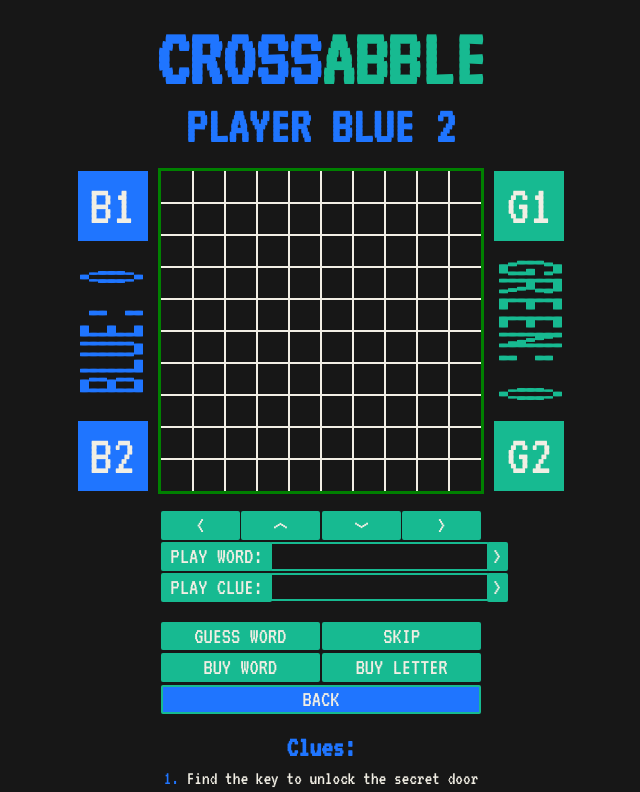
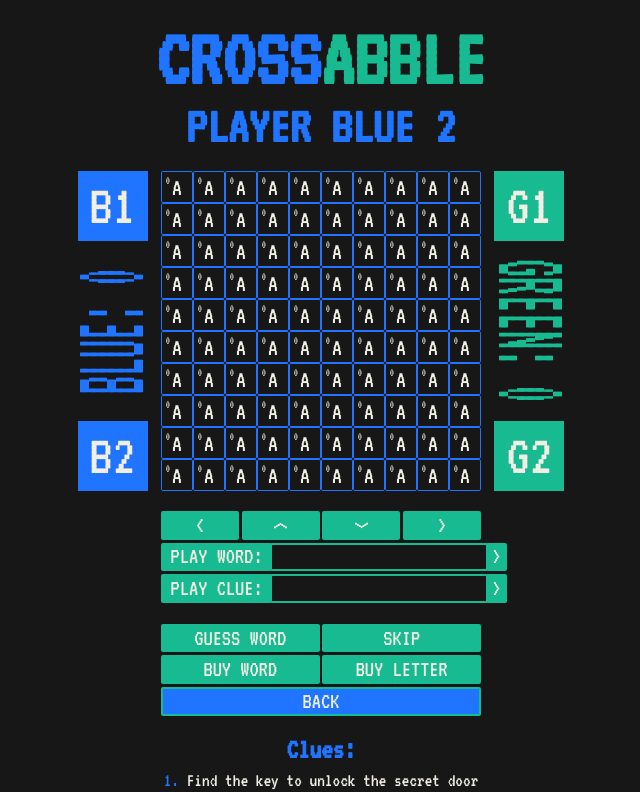
Before and after one commit to Lab-Accident/crossabble, a React (Vite) app in the folder client/: page /play in a window 1280 px wide. Shown: the top 792 px of the page, without its empty margins (319-959 px from the left). Built offline with nearby package versions, Linux system fonts and the light colour scheme.

Commit message:
fix cell sizing

```diff
--- a/client/src/components/GameBoard.jsx
+++ b/client/src/components/GameBoard.jsx
@@ -1,17 +1,22 @@
-import React, { useState, useEffect } from 'react';
+import React, { useState, useEffect, createContext } from 'react';
 import Grid from './Grid'
+
+export const gridCellSizeContext = React.createContext();
+const GRID_SIZE = getComputedStyle(document.documentElement).getPropertyValue('--grid-size');
 
 function GameBoard() {
 
   const [blueScore, setBlueScore] = useState(0);
   const [greenScore, setGreenScore] = useState(0);
   const [colHeight, setColHeight] = useState(0);
+  const [cellSize, setCellSize] = useState(0);
   const [teamLabelTextWidth, setTeamLabelTextWidth] = useState(0);
 
   useEffect(() => {
     const handleResize = () => {
       updateColHeights();
       updateTeamLabelTextWidth();
+      updateCellSize();
     };
     handleResize();
 
@@ -37,6 +42,12 @@ function GameBoard() {
     }
   };
 
+  const updateCellSize = () => {
+    const cell = document.querySelector('.grid-container');
+    if (cell) {
+      setCellSize(Math.round(cell.offsetWidth / GRID_SIZE));
+    }
+  };
 
   const getTeamLabelStyle = (height, width, left) => {
     const scaleY = Math.min(2.5, (230 / width));
@@ -53,7 +64,9 @@ function GameBoard() {
 
   <div className="gameboard">
     <div className="grid-container">
-      <Grid />
+      <gridCellSizeContext.Provider value={{ cellSize }}>
+        <Grid />
+      </gridCellSizeContext.Provider>
     </div>
 
     <div className="player-card T1 T1-P1"> B1 </div>
--- a/client/src/components/cell.jsx
+++ b/client/src/components/cell.jsx
@@ -1,46 +1,38 @@
 import React, { useContext, useEffect, useState } from 'react'
 //import { GameContext } from '../game_context'
+import { gridCellSizeContext } from './GameBoard'
 
 function Cell() {
 
-  const [cellSize, setCellSize] = useState(0);
+  const { cellSize } = useContext(gridCellSizeContext);
 
   let index = 0;
   let letter = 'A';
 
-  useEffect(() => {
-    const updateCellSize = () => {
-      const cell = document.querySelector('.cell');
-      if (cell) {
-        setCellSize(cell.offsetHeight);
-      }
-    };
-    updateCellSize();
-
-    window.addEventListener('resize', updateCellSize);
-
-    return () => {
-      window.removeEventListener('resize', updateCellSize);
-    };
-  }, []);
-
   const getIndexTextStyle = (size) => {
-    const fontSize = size / 3;
+    const fontSize = size / 2.7;
     return {
       fontSize: `${fontSize}px`,
     };
   };
 
   const getLetterTextStyle = (size) => {
-    const fontSize = size / 1.1;
+    const fontSize = size / 1.3;
     return {
       fontSize: `${fontSize}px`,
     };
   };
 
+  const getCellSize = (size) => {
+    return {
+      height: `${size}px`,
+      width: `${size}px`,
+    };
+  };
+
   return (
     <div>
-      <button className='cell team2 empty'>
+      <button className='cell team1 guessed' style={getCellSize(cellSize)}>
         <span className="index" style={getIndexTextStyle(cellSize)} >{index}</span>
         <span className="letter" style={getLetterTextStyle(cellSize)}>{letter}</span>
       </button>
--- a/client/src/components/grid.jsx
+++ b/client/src/components/grid.jsx
@@ -9,7 +9,7 @@ function Grid() {
     <div className="grid">
         {Array.from({ length: GRID_SIZE * GRID_SIZE }).map((_, index) => (
             <div className="cell-container" key={index}>
-              {/* <Cell/> */}
+              <Cell />
             </div>
         ))}
     </div>
--- a/client/src/styles/cell.css
+++ b/client/src/styles/cell.css
@@ -20,7 +20,6 @@
 
 .cell-container {
   display: grid;
-  outline: 1px solid;
   width: 100%;
   height: 100%;
 }
@@ -46,10 +45,10 @@
   color: hsl(46, 32%, 92%);
 }
 .cell.empty.team1:hover {
-  border: hsl(217, 100%, 56%) 0.1rem solid;
+  border: hsl(217, 100%, 56%) 0.2rem solid;
 }
 .cell.empty.team2:hover {
-  border: hsl(165, 78%, 41%) 0.1rem solid;
+  border: hsl(165, 78%, 41%) 0.2rem solid;
 }
 .cell.unguessed.team1 {
   background-color: hsl(217, 100%, 56%);
@@ -58,7 +57,7 @@
   background-color: hsl(165, 78%, 41%);
 }
 .cell.unguessed:hover {
-  border: #faf9f5 0.1rem solid;
+  border: #faf9f5 0.2rem solid;
 }
 .cell.guessed {
   cursor: default;
--- a/client/src/styles/cell.scss
+++ b/client/src/styles/cell.scss
@@ -1,19 +1,16 @@
 @import 'variables.scss';
 
-$BOLD_BORDER: 0.1rem solid;
+$BOLD_BORDER: 0.2rem solid;
 $NORMAL_BORDER: 0.1rem solid;
 
 .cell-container {
     display: grid;
-    outline: 1px solid;
     width: 100%;
     height: 100%;
     // outline: 2px solid red;
 }
 
 .cell {
-    // height: 100%;
-    // aspect-ratio: 1 / 1;
     background-color: $COLOR_DARK;
     border: $COLOR_HIGHLIGHT $NORMAL_BORDER;
     border-radius: 0.1rem;
@@ -52,6 +49,7 @@ $NORMAL_BORDER: 0.1rem solid;
         background-color: $COLOR_TEAM_2;
       }
       &:hover {
+        //change to users team color?
         border: $COLOR_HIGHLIGHT_LIGHTER $BOLD_BORDER;
       }
     }
--- a/client/src/styles/game-board.scss
+++ b/client/src/styles/game-board.scss
@@ -11,7 +11,7 @@
     aspect-ratio: 1 / 1;
     width: max(250px, 40vh);
     margin: 0 0.7rem;
-    outline: 3px solid green;
+    // outline: 3px solid green;
   }
 
   .player-card {
--- a/client/src/styles/grid.css
+++ b/client/src/styles/grid.css
@@ -15,12 +15,12 @@
   --color-team-2-lighter: #1ad1a3;
   --color-team-2-darker: #14a380;
   --main-font: VT323, monospace;
-  --grid-size: 5;
+  --grid-size: 10;
 }
 
 .grid {
   aspect-ratio: 1/1;
   display: grid;
-  grid-template-columns: repeat(5, 1fr);
-  grid-template-rows: repeat(5, 1fr);
+  grid-template-columns: repeat(10, 1fr);
+  grid-template-rows: repeat(10, 1fr);
 }
--- a/client/src/styles/main.css
+++ b/client/src/styles/main.css
@@ -68,7 +68,6 @@
 
 .cell-container {
   display: grid;
-  outline: 1px solid;
   width: 100%;
   height: 100%;
 }
@@ -94,10 +93,10 @@
   color: hsl(46, 32%, 92%);
 }
 .cell.empty.team1:hover {
-  border: hsl(217, 100%, 56%) 0.1rem solid;
+  border: hsl(217, 100%, 56%) 0.2rem solid;
 }
 .cell.empty.team2:hover {
-  border: hsl(165, 78%, 41%) 0.1rem solid;
+  border: hsl(165, 78%, 41%) 0.2rem solid;
 }
 .cell.unguessed.team1 {
   background-color: hsl(217, 100%, 56%);
@@ -106,7 +105,7 @@
   background-color: hsl(165, 78%, 41%);
 }
 .cell.unguessed:hover {
-  border: #faf9f5 0.1rem solid;
+  border: #faf9f5 0.2rem solid;
 }
 .cell.guessed {
   cursor: default;
@@ -146,7 +145,6 @@
   aspect-ratio: 1/1;
   width: max(250px, 40vh);
   margin: 0 0.7rem;
-  outline: 3px solid green;
 }
 
 .player-card {
@@ -229,7 +227,7 @@
 }
 .default-button.T2 {
   background-color: hsl(165, 78%, 41%);
-  border: 2px solid hsl(217, 100%, 56%);
+  border: 0.12rem solid hsl(217, 100%, 56%);
 }
 .default-button.T2:hover {
   background-color: #1ad1a3;
@@ -239,7 +237,7 @@
 }
 .default-button.T1 {
   background-color: hsl(217, 100%, 56%);
-  border: 2px solid hsl(165, 78%, 41%);
+  border: 0.12rem solid hsl(165, 78%, 41%);
 }
 .default-button.T1:hover {
   background-color: #3884ff;
@@ -261,11 +259,11 @@
 }
 .menu-message.T2 {
   background-color: hsl(165, 78%, 41%);
-  border: 2px solid hsl(217, 100%, 56%);
+  border: 0.12rem solid hsl(217, 100%, 56%);
 }
 .menu-message.T1 {
   background-color: hsl(217, 100%, 56%);
-  border: 2px solid hsl(165, 78%, 41%);
+  border: 0.12rem solid hsl(165, 78%, 41%);
 }
 
 /* Page Options Menu */
@@ -318,7 +316,7 @@
 }
 .full-width-button.T2 {
   background-color: hsl(165, 78%, 41%);
-  border: 2px solid hsl(217, 100%, 56%);
+  border: 0.12rem solid hsl(217, 100%, 56%);
 }
 .full-width-button.T2:hover {
   background-color: #1ad1a3;
@@ -328,7 +326,7 @@
 }
 .full-width-button.T1 {
   background-color: hsl(217, 100%, 56%);
-  border: 2px solid hsl(165, 78%, 41%);
+  border: 0.12rem solid hsl(165, 78%, 41%);
 }
 .full-width-button.T1:hover {
   background-color: #3884ff;
@@ -340,7 +338,7 @@
 /* Text Input */
 .input-container {
   display: grid;
-  margin: 0.05rem 0;
+  margin: 0.075rem 0;
   width: 100%;
   height: 1.5rem;
   grid-template-columns: min-content auto min-content;
@@ -368,22 +366,22 @@ label.menu-input.T1 {
 }
 
 input.menu-input {
-  height: 86%;
+  height: calc(100% - 0.22rem);
   background-color: hsl(0, 0%, 9%);
   font-family: "VT323", monospace;
   color: hsl(46, 32%, 92%);
   font-size: 1.2rem;
   padding: 0 0.5rem;
   text-transform: uppercase;
-  margin: 0 0 0 -2px;
+  margin: 0 0 0 -0.12rem;
   border-radius: 0.1rem;
   overflow-x: scroll;
 }
 input.menu-input.T2 {
-  border: 2px solid hsl(217, 100%, 56%);
+  border: 0.12rem solid hsl(217, 100%, 56%);
 }
 input.menu-input.T1 {
-  border: 2px solid hsl(165, 78%, 41%);
+  border: 0.12rem solid hsl(165, 78%, 41%);
 }
 input.menu-input:focus {
   outline: none;
@@ -401,7 +399,7 @@ input.menu-input.inactive {
   font-size: 1.2rem;
   color: hsl(46, 32%, 92%);
   border-radius: 0.1rem;
-  margin: 0 0 0 -2px;
+  margin: 0 0 0 -0.12rem;
   cursor: pointer;
   display: block;
 }
@@ -433,7 +431,7 @@ input.menu-input.inactive {
   width: 100%;
   height: 1.5rem;
   grid-template-columns: repeat(4, 1fr);
-  grid-gap: 0.1rem;
+  grid-gap: 0.15rem;
   margin: 0.05rem 0;
 }
 
@@ -468,7 +466,7 @@ input.menu-input.inactive {
 
 /* Two Direction Navigation Bar */
 .word-nav-bar {
-  margin: 0.05rem 0;
+  margin: 0.075rem 0;
   display: grid;
   width: 100%;
   height: 1.5rem;
@@ -476,7 +474,7 @@ input.menu-input.inactive {
 }
 
 .curr-nav-display {
-  height: 86%;
+  height: calc(100% - 0.2rem);
   display: flex;
   align-items: center;
   justify-content: center;
@@ -485,16 +483,16 @@ input.menu-input.inactive {
   color: hsl(46, 32%, 92%);
   font-size: 1.2rem;
   padding: 0 0.5rem;
-  margin: 0 -2px;
+  margin: 0 -0.12rem;
   text-transform: uppercase;
   border-radius: 0.1rem;
   overflow-x: scroll;
 }
 .curr-nav-display.T2 {
-  border: 2px solid hsl(217, 100%, 56%);
+  border: 0.12rem solid hsl(217, 100%, 56%);
 }
 .curr-nav-display.T1 {
-  border: 2px solid hsl(165, 78%, 41%);
+  border: 0.12rem solid hsl(165, 78%, 41%);
 }
 
 .side-button {
@@ -507,7 +505,7 @@ input.menu-input.inactive {
   font-size: 1.2rem;
   color: hsl(46, 32%, 92%);
   border-radius: 0.1rem;
-  padding: 0 0.3rem;
+  padding: 0 0.32rem;
   cursor: pointer;
 }
 .side-button.T2 {
@@ -531,8 +529,8 @@ input.menu-input.inactive {
 
 /* Clue Display */
 .clue-display {
-  width: calc(100% - 0.8rem);
-  margin: 0.05rem 0;
+  width: calc(100% - 0.84rem);
+  margin: 0.075rem 0;
   display: flex;
   align-items: center;
   justify-content: center;
@@ -546,11 +544,11 @@ input.menu-input.inactive {
   word-wrap: break-word;
 }
 .clue-display.T2 {
-  border: 2px solid hsl(217, 100%, 56%);
+  border: 0.12rem solid hsl(217, 100%, 56%);
   color: hsl(165, 78%, 41%);
 }
 .clue-display.T1 {
-  border: 2px solid hsl(165, 78%, 41%);
+  border: 0.12rem solid hsl(165, 78%, 41%);
   color: hsl(217, 100%, 56%);
 }
 
--- a/client/src/styles/menu.scss
+++ b/client/src/styles/menu.scss
@@ -21,7 +21,7 @@
     cursor: pointer;
     &.T2{
         background-color: $COLOR_TEAM_2;
-        border: 2px solid $COLOR_TEAM_1;
+        border: 0.12rem solid $COLOR_TEAM_1;
         &:hover {
             background-color: $COLOR_TEAM_2_LIGHTER;
         }
@@ -31,7 +31,7 @@
     }
     &.T1{
         background-color: $COLOR_TEAM_1;
-        border: 2px solid $COLOR_TEAM_2;
+        border: 0.12rem solid $COLOR_TEAM_2;
         &:hover {
             background-color: $COLOR_TEAM_1_LIGHTER;
         }
@@ -53,11 +53,11 @@
     border-radius: 0.1rem;
     &.T2{
         background-color: $COLOR_TEAM_2;
-        border: 2px solid $COLOR_TEAM_1;
+        border: 0.12rem solid $COLOR_TEAM_1;
     }
     &.T1{
         background-color: $COLOR_TEAM_1;
-        border: 2px solid $COLOR_TEAM_2;
+        border: 0.12rem solid $COLOR_TEAM_2;
     }
   }
 
@@ -113,7 +113,7 @@
     height: 1.5rem;
     &.T2{
         background-color: $COLOR_TEAM_2;
-        border: 2px solid $COLOR_TEAM_1;
+        border: 0.12rem solid $COLOR_TEAM_1;
         &:hover {
             background-color: $COLOR_TEAM_2_LIGHTER;
         }
@@ -123,7 +123,7 @@
       }
     &.T1{
         background-color: $COLOR_TEAM_1;
-        border: 2px solid $COLOR_TEAM_2;
+        border: 0.12rem solid $COLOR_TEAM_2;
         &:hover {
             background-color: $COLOR_TEAM_1_LIGHTER;
         }
@@ -140,7 +140,7 @@
 
 .input-container {
     display: grid;
-    margin: 0.05rem 0;
+    margin: 0.075rem 0;
     width: 100%;
     height: 1.5rem;
     grid-template-columns: min-content auto min-content;
@@ -169,22 +169,22 @@
     }
 
     input.menu-input {
-        height: 86%;
+        height: calc(100% - 0.22rem);
         background-color: $COLOR_DARK;
         font-family: $MAIN_FONT;
         color: $COLOR_HIGHLIGHT;
         font-size: 1.2rem;
         padding: 0 0.5rem;
         text-transform: uppercase;
-        margin: 0 0 0 -2px;
+        margin: 0 0 0 -0.12rem;
         border-radius: 0.1rem;
         overflow-x: scroll;
 
         &.T2{
-            border: 2px solid $COLOR_TEAM_1;
+            border: 0.12rem solid $COLOR_TEAM_1;
         }
         &.T1{
-            border: 2px solid $COLOR_TEAM_2;
+            border: 0.12rem solid $COLOR_TEAM_2;
         }
 
         &:focus {
@@ -204,7 +204,7 @@
         font-size: 1.2rem;
         color: $COLOR_HIGHLIGHT;
         border-radius: 0.1rem;
-        margin: 0 0 0 -2px;
+        margin: 0 0 0 -0.12rem;
         cursor: pointer;
         display: block;
 
@@ -243,7 +243,7 @@
     width: 100%;
     height: 1.5rem;
     grid-template-columns: repeat(4, 1fr);
-    grid-gap: 0.1rem;
+    grid-gap: 0.15rem;
     margin: 0.05rem 0;
 }
 
@@ -283,7 +283,7 @@
 //////////////////////////////////////////////////////////////
 
 .word-nav-bar {
-    margin: 0.05rem 0;
+    margin: 0.075rem 0;
     display: grid;
     width: 100%;
     height: 1.5rem;
@@ -291,7 +291,7 @@
 }
 
     .curr-nav-display {
-        height: 86%;
+        height: calc(100% - 0.2rem);
         display: flex;
         align-items: center;
         justify-content: center;
@@ -300,16 +300,16 @@
         color: $COLOR_HIGHLIGHT;
         font-size: 1.2rem;
         padding: 0 0.5rem;
-        margin: 0 -2px;
+        margin: 0 -0.12rem;
         text-transform: uppercase;
         border-radius: 0.1rem;
         overflow-x: scroll;
 
         &.T2{
-            border: 2px solid $COLOR_TEAM_1;
+            border: 0.12rem solid $COLOR_TEAM_1;
         }
         &.T1{
-            border: 2px solid $COLOR_TEAM_2;
+            border: 0.12rem solid $COLOR_TEAM_2;
         }
     }
 
@@ -324,7 +324,7 @@
         font-size: 1.2rem;
         color: $COLOR_HIGHLIGHT;
         border-radius: 0.1rem;
-        padding: 0 0.3rem;
+        padding: 0 0.32rem;
         cursor: pointer;
 
 
@@ -352,8 +352,8 @@
 //////////////////////////////////////////////////////////////
 
 .clue-display {
-    width: calc(100% - 0.8rem);
-    margin: 0.05rem 0;
+    width: calc(100% - 0.84rem);
+    margin: 0.075rem 0;
     display: flex;
     align-items: center;
     justify-content: center;
@@ -367,11 +367,11 @@
     word-wrap: break-word;
 
     &.T2{
-        border: 2px solid $COLOR_TEAM_1;
+        border: 0.12rem solid $COLOR_TEAM_1;
         color: $COLOR_TEAM_2;
     }
     &.T1{
-        border: 2px solid $COLOR_TEAM_2;
+        border: 0.12rem solid $COLOR_TEAM_2;
         color: $COLOR_TEAM_1;
     }
 }
```
